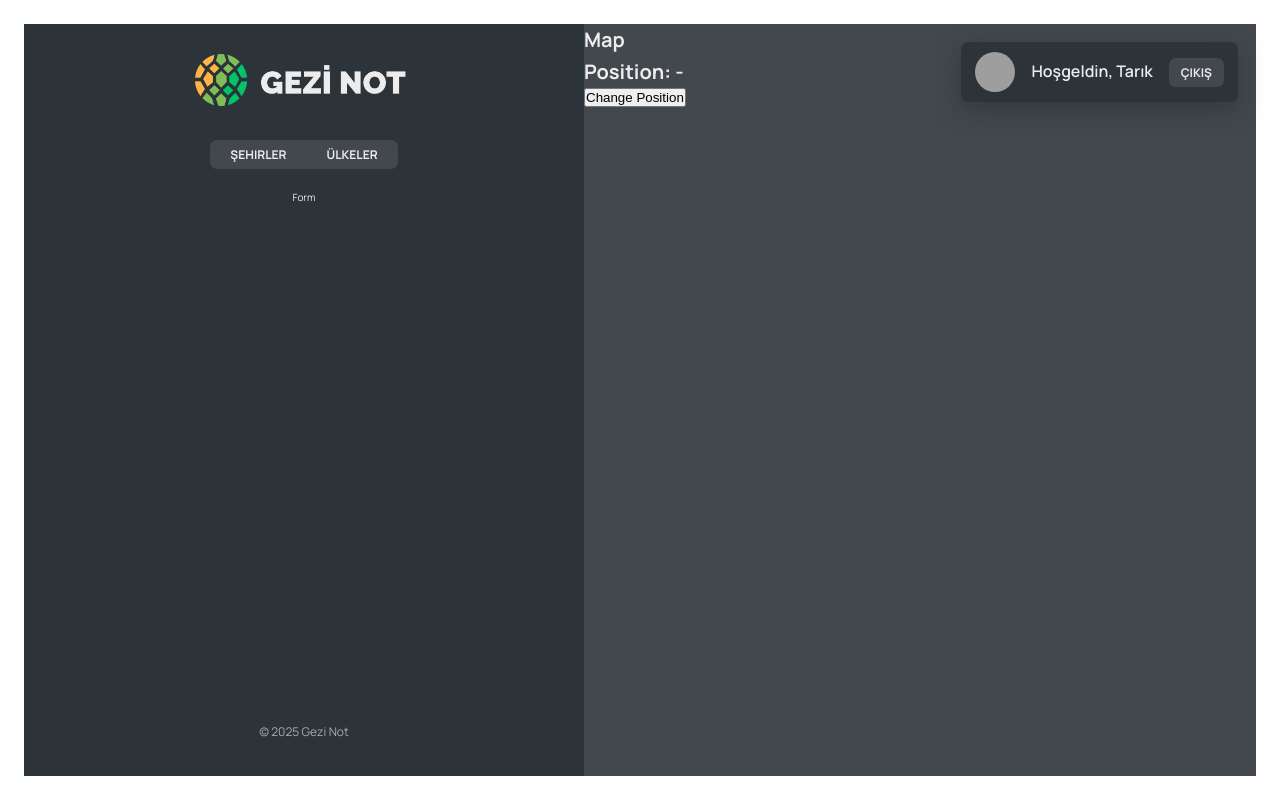
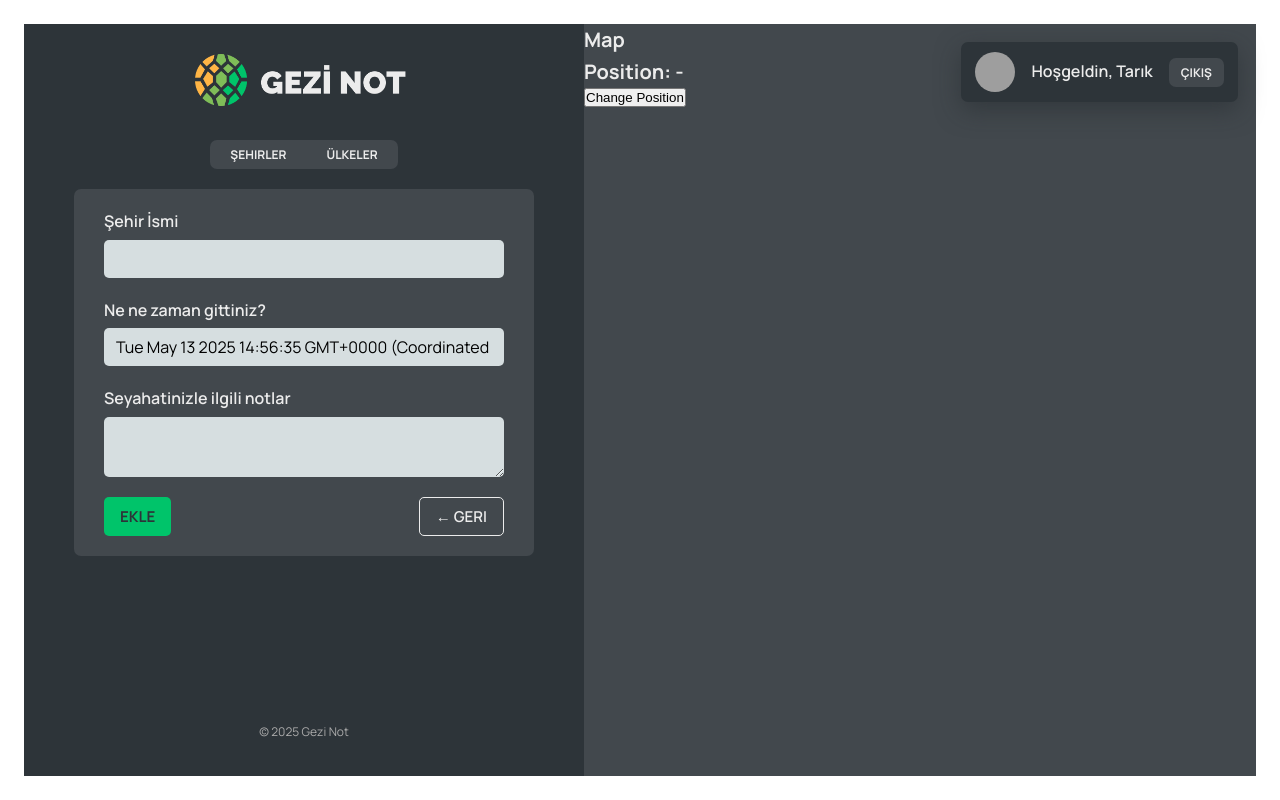
Before and after one commit to tarikCekirge/gezinot, a React (Vite) app: page /app/form in a window 1280 px wide. Built offline with nearby package versions, Linux system fonts and the light colour scheme; data requests are answered from the project's data file; grey boxes are pictures that could not be loaded.

Commit message:
Added map and app navigate

```diff
--- a/src/App.jsx
+++ b/src/App.jsx
@@ -1,4 +1,4 @@
-import { BrowserRouter, Route, Routes } from "react-router-dom"
+import { BrowserRouter, Navigate, Route, Routes } from "react-router-dom"
 import HomePage from "./pages/HomePage"
 import Pricing from "./pages/Pricing"
 import Product from "./pages/Product"
@@ -10,6 +10,7 @@ import { useReducer } from "react"
 import { useEffect } from "react"
 import CountryList from "./components/CountryList"
 import City from "./components/City"
+import Form from "./components/Form"
 
 
 const BASE_URL = "http://localhost:8000"
@@ -84,11 +85,11 @@ const App = () => {
         <Route path="product" element={<Product />} />
         <Route path="login" element={<Login />} />
         <Route path="app" element={<AppLayout />} >
-          <Route index element={<p>LIST</p>} />
+          <Route index element={<Navigate replace to="cities" />} />
           <Route path="cities" element={<CityList cities={cities} isLoading={isLoading} />} />
           <Route path="cities/:id" element={<City />} />
           <Route path="countries" element={<CountryList countries={countries} isLoading={isLoading} />} />
-          <Route path="form" element={<p>Form</p>} />
+          <Route path="form" element={<Form />} />
         </Route>
         <Route path="*" element={<PageNotFound />} />
       </Routes>
--- /dev/null
+++ b/src/components/Button.jsx
@@ -0,0 +1,8 @@
+import styles from './Button.module.css'
+const Button = ({ children, onClick, variant }) => {
+    return (
+        <button onClick={onClick} className={`${styles.btn} ${styles[variant]}`}>{children}</button>
+    )
+}
+
+export default Button
--- a/src/components/Form.jsx
+++ b/src/components/Form.jsx
@@ -3,6 +3,8 @@
 import { useState } from "react";
 
 import styles from "./Form.module.css";
+import Button from "./Button";
+import { useNavigate } from "react-router-dom";
 
 export function convertToEmoji(countryCode) {
   const codePoints = countryCode
@@ -13,15 +15,16 @@ export function convertToEmoji(countryCode) {
 }
 
 function Form() {
+  const navigate = useNavigate()
   const [cityName, setCityName] = useState("");
-  const [country, setCountry] = useState("");
+  // const [country, setCountry] = useState("");
   const [date, setDate] = useState(new Date());
   const [notes, setNotes] = useState("");
 
   return (
     <form className={styles.form}>
       <div className={styles.row}>
-        <label htmlFor="cityName">City name</label>
+        <label htmlFor="cityName">Şehir İsmi</label>
         <input
           id="cityName"
           onChange={(e) => setCityName(e.target.value)}
@@ -31,7 +34,7 @@ function Form() {
       </div>
 
       <div className={styles.row}>
-        <label htmlFor="date">{cityName}'e ne zaman gittiniz?</label>
+        <label htmlFor="date">Ne ne zaman gittiniz?</label>
         <input
           id="date"
           onChange={(e) => setDate(e.target.value)}
@@ -49,8 +52,11 @@ function Form() {
       </div>
 
       <div className={styles.buttons}>
-        <button>Ekle</button>
-        <button>&larr; Geri</button>
+        <Button variant={'primary'}>Ekle</Button>
+        <Button variant={'back'} onClick={(e) => {
+          e.preventDefault();
+          navigate(-1)
+        }}>&larr; Geri</Button>
       </div>
     </form>
   );
--- a/src/components/Map.jsx
+++ b/src/components/Map.jsx
@@ -1,11 +1,12 @@
 import styles from './Map.module.css'
-import { useSearchParams } from 'react-router-dom'
+import { useNavigate, useSearchParams } from 'react-router-dom'
 const Map = () => {
+    const navigate = useNavigate()
     const [searchParams, setSearchParams] = useSearchParams();
     const { lat, lng } = Object.fromEntries(searchParams);
 
     return (
-        <div className={styles.mapContainer}>
+        <div className={styles.mapContainer} onClick={() => navigate("form")}>
             <h1>Map</h1>
             <h1>Position: {lat}-{lng}</h1>
             <button onClick={() => {
```
